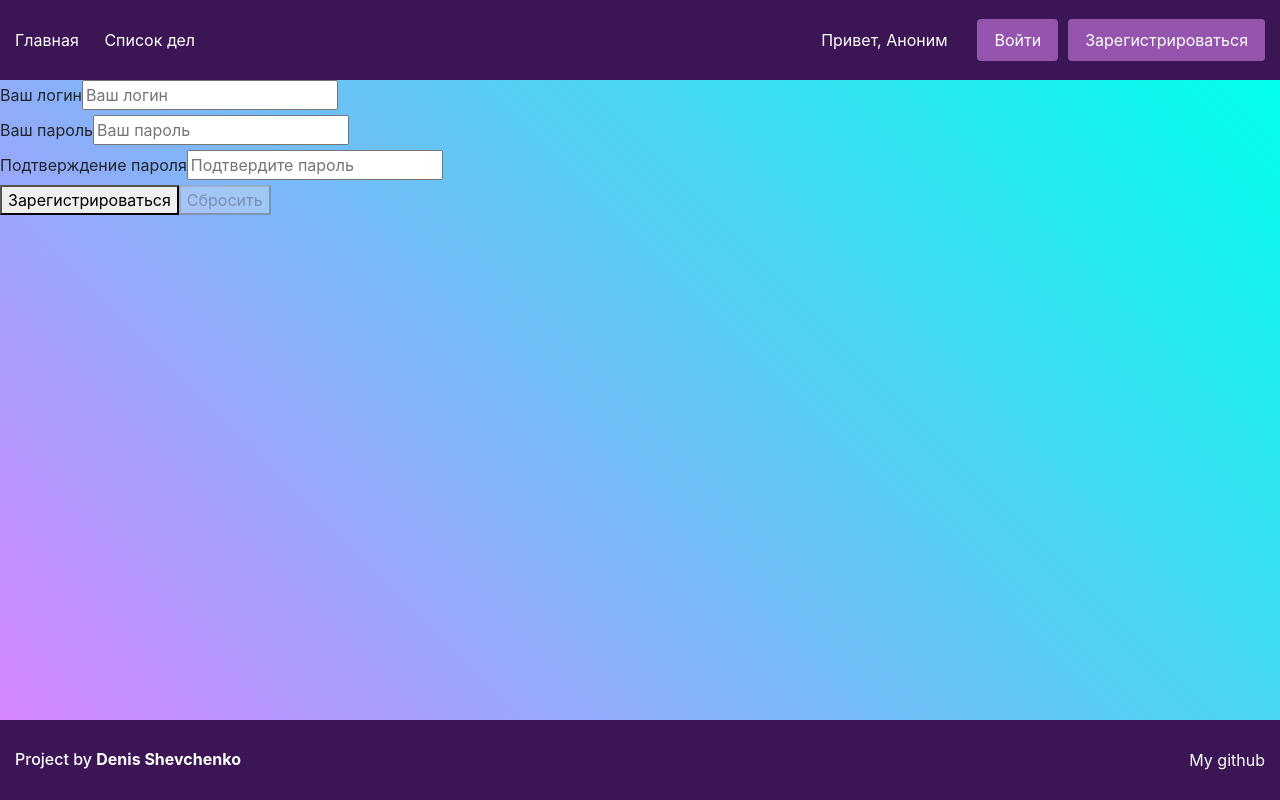
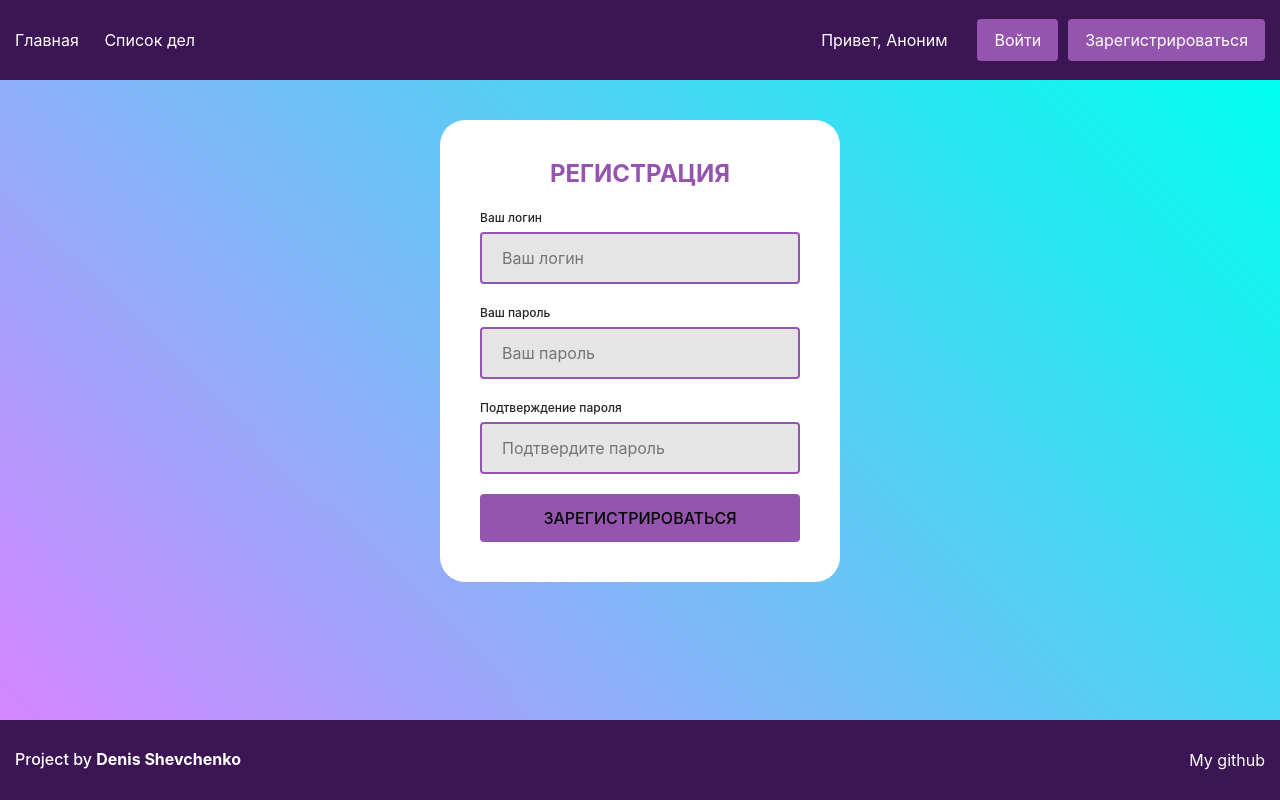
Before and after one commit to Darwin1209/ServerTodoApp, a React (Create React App) app: page /registration in a window 1280 px wide. Built offline with nearby package versions, Linux system fonts and the light colour scheme.

Commit message:
Добавили стили к форме регистрации

```diff
--- a/src/components/AutorizForm/AutorizForm.css
+++ b/src/components/AutorizForm/AutorizForm.css
@@ -4,7 +4,7 @@
   width: 400px;
   min-height: 400px;
   background-color: #fff;
-  padding:60px;
+  padding:40px;
   border-radius: 25px;
 }
 
@@ -44,3 +44,7 @@
   text-transform: uppercase;
   cursor: pointer;
 }
+
+.buttons {
+  margin-top:20px;
+}
--- a/src/components/RegistrForm/RegistrForm.jsx
+++ b/src/components/RegistrForm/RegistrForm.jsx
@@ -25,7 +25,8 @@ const passStrong = value => {
 const RegistrForm = ( { registrUser } ) => {
 
     const onSubmit = values => {
-        registrUser(values);
+        //registrUser(values);
+        console.log(values);
     }
 
     return(
@@ -34,7 +35,7 @@ const RegistrForm = ( { registrUser } ) => {
                 onSubmit={onSubmit}
                 validate={values => {
                     const errors = {}
-                    if (!values.username) {
+                    if (!values.login) {
                         errors.username = 'Поле обязательное'
                     }
                     if (!values.password) {
@@ -51,12 +52,14 @@ const RegistrForm = ( { registrUser } ) => {
                     return errors
                 }}
                 render={({ handleSubmit, form, submitting, pristine }) => (
-                    <form onSubmit={handleSubmit}>
-                        <Field name="username">
+                    <div className="block">
+                        <form onSubmit={handleSubmit} className="form-inner">
+                            <h1>Регистрация</h1>
+                            <Field name="login">
                                 {({ input, meta }) => (
                                 <div>
-                                <label>Ваш логин</label>
-                                <input {...input} type="text" placeholder="Ваш логин" />
+                                    <label className="my__label">Ваш логин</label>
+                                    <input className="my__input" {...input} type="text" placeholder="Ваш логин" />
                                     {meta.error && meta.touched && <span>{meta.error}</span>}
                                 </div>
                                 )}
@@ -64,8 +67,8 @@ const RegistrForm = ( { registrUser } ) => {
                             <Field name="password">
                                 {({ input, meta }) => (
                                 <div>
-                                <label>Ваш пароль</label>
-                                <input {...input} type="password" placeholder="Ваш пароль" />
+                                    <label className="my__label">Ваш пароль</label>
+                                    <input className="my__input" {...input} type="password" placeholder="Ваш пароль" />
                                     {meta.error && meta.touched && <span>{meta.error}</span>}
                                 </div>
                                 )}
@@ -73,8 +76,8 @@ const RegistrForm = ( { registrUser } ) => {
                             <Field name="confirm">
                                 {({ input, meta }) => (
                                 <div>
-                                <label>Подтверждение пароля</label>
-                                <input {...input} type="password" placeholder="Подтвердите пароль" />
+                                    <label className="my__label">Подтверждение пароля</label>
+                                    <input className="my__input" {...input} type="password" placeholder="Подтвердите пароль" />
                                     {meta.error && meta.touched && <span>{meta.error}</span>}
                                 </div>
                                 )}
@@ -83,14 +86,9 @@ const RegistrForm = ( { registrUser } ) => {
                                 <button type="submit" disabled={submitting}>
                                     Зарегистрироваться
                                 </button>
-                            <button
-                                type="button"
-                                onClick={form.reset}
-                                disabled={submitting || pristine}>
-                                Сбросить
-                            </button>
                             </div>
                         </form>
+                    </div>
                 )}
             />
         </div>
```
Also changed, not shown: data.txt. Lines whose indentation alone changed are shown as unchanged.
